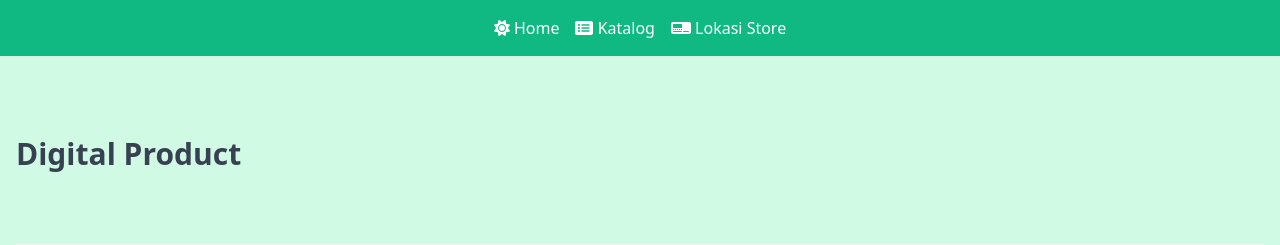
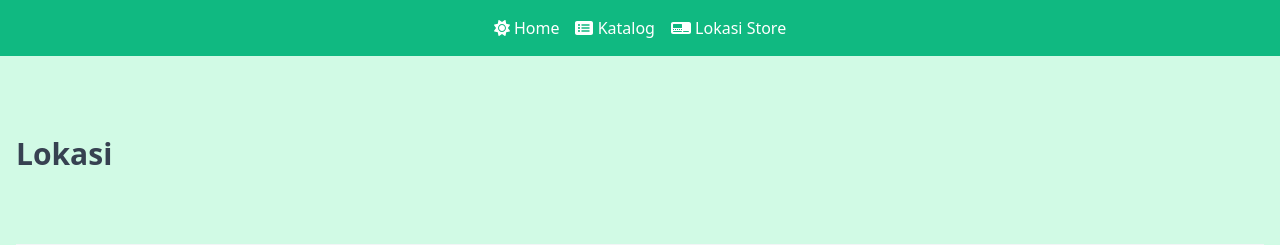
Before and after one commit to adhamcahyo/tokopigura, a Django app: page /products/digital-product/ in a window 1280 px wide. Shown: the top 245 px of the page. Run offline with Django 4.2, Linux system fonts and the light colour scheme; some libraries are stand-ins or nearby versions.

Commit message:
minor commit

```diff
--- a/products/templates/products/user/digital_product.html
+++ b/products/templates/products/user/digital_product.html
@@ -1,10 +1,10 @@
 {% extends 'base.html' %}
 
-{% block title %}Digital Product - Toko Pigura{% endblock %}
+{% block title %}Lokasi - Toko Pigura{% endblock %}
 
 {% block content %}
 <div class="py-12">
-    <h2 class="text-3xl font-bold mb-6">Digital Product</h2>
+    <h2 class="text-3xl font-bold mb-6">Lokasi</h2>
     <div class="grid grid-cols-1 sm:grid-cols-2 md:grid-cols-3 gap-8">
     </div>
 </div>
```
